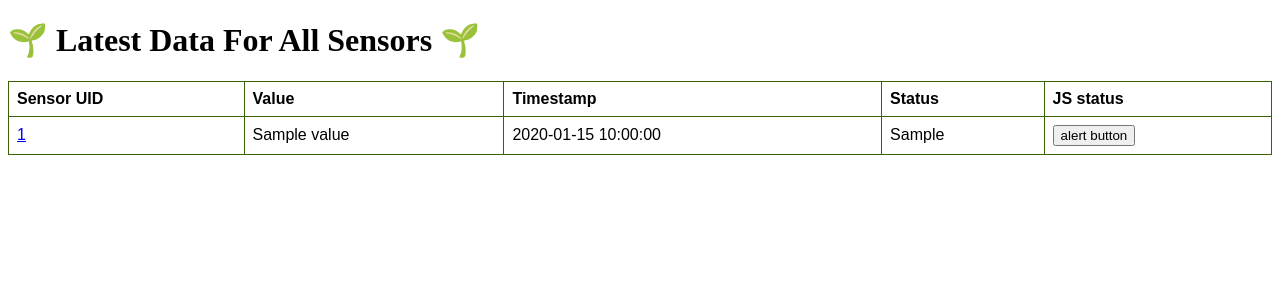
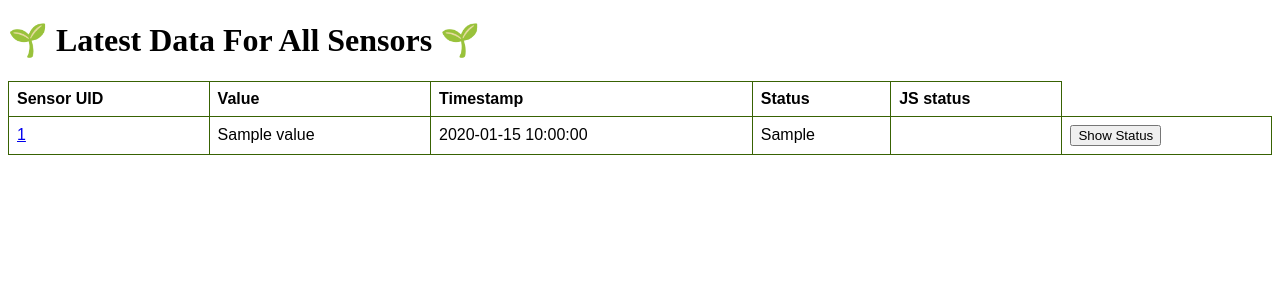
Before and after one commit to israel-at-aritsugi-lab/iot-webpage, a Flask app: template templates/index.html in a window 1280 px wide. Shown: the top 300 px of the page. Run offline with Flask 3, Linux system fonts and the light colour scheme; the template is opened without the code that fills it: most values are stand-ins (such as "Sample title", 1, 10 or a date in 2020).

Commit message:
added js dom

```diff
--- a/database_script.py
+++ b/database_script.py
@@ -64,7 +64,7 @@
              return "insufficient data"
     """
 
-    def check_sensor_status(self, sensor_uid, max_days_no_data=2):
+    def check_sensor_status(self, sensor_uid, max_days_no_data=1.5):
         latest_data = self.get_sensor_data_by_uid(sensor_uid)
 
         if latest_data:
--- a/templates/index.html
+++ b/templates/index.html
@@ -37,24 +37,41 @@ tr:nth-child(even){
     }
 */
     function giveStatus(id,timestamp){
+        var element=document.getElementById(id+'_status');
+
         var dataTime=new Date (timestamp);
         var currentTime=new Date();
         //var timeDiff=dataTime.getDate()-currentTime.getDate();
-        var timeDiff = (dataTime - currentTime) / (1000 * 60 * 60 * 24);
-        var showStatus;
+        var timeDiff = (currentTime-dataTime) / (1000 * 60 * 60 * 24); //make sure is currentTime-dataTime to avoid negative value
+        //var showStatus;
+
+        //for testing purpose
+        console.log('Timestamp:', timestamp);
+        console.log('Data Time:', dataTime);
+        console.log('Current Time:', currentTime);
+        console.log('Time Difference (days):', timeDiff);
 
         if (timeDiff>2){
-            document.getElementById(id).innerHTML="Not Working Well !!!"
+            element.innerHTML="Not Working Well !!!";
+            //document.getElementById(id).innerHTML="Not Working Well !!!"
             //showStatus="Not Working Well !!!"
         }
         else{
-            document.getElementById(id).innerHTML="OK"
+            element.innerHTML="OK";
+            //showStatus="OK"
+            //document.getElementById(id).innerHTML="OK"
             //showStatus="OK"
         }
-        //return showStatus
+    }
+
+
+
+    function testingg(sensor_uid, timestamp) {
+        alert(`Hi from Javascript - Sensor UID: ${sensor_uid}, Timestamp: ${timestamp}`);
     }
 
 </script>
+
 </head>
 <body>
     <h1>&#127793; Latest Data For All Sensors &#127793;</h1>
@@ -72,15 +89,16 @@ tr:nth-child(even){
         <tbody>
             {% for data in all_sensor_data %}
             <tr>
-                <td><a href="/iot/all/{{data.sensor_uid}}">{{ data.sensor_uid }}</a></td>
+                <!-- <td><a href="/iot/all/{{data.sensor_uid}}" id="{{ data.sensor_uid }}_link">{{ data.sensor_uid }}</a></td> -->
+                <td><a href="/iot/all/{{data.sensor_uid}}" >{{ data.sensor_uid }}</a></td>
                 <td>{{ data.value }}</td>
                 <td>{{ data.timestamp }}</td>
                 <td>{{ sensor_status[data.sensor_uid] }}</td>
+                <td id="{{ data.sensor_uid }}_status"></td>
                 <!-- <td><button onclick="callAllert('{{data.timestamp}}')">alert button</button></td> -->
                 <!-- <td><button onclick="giveStatus('{{data.timestamp}}')">alert button</button> </td>  -->
                 <!-- <td><button onclick="giveStatus('{{data.timestamp}}')">alert button</button> </td>  -->
-                <td><button onclick="giveStatus('{{data.sensor_uid}}', '{{data.timestamp}}')">alert button</button></td>
-
+                <td><button onclick="giveStatus('{{data.sensor_uid}}', '{{data.timestamp}}')">Show Status</button></td>
             </tr>
             {% endfor %}
         </tbody>
@@ -91,23 +109,3 @@ tr:nth-child(even){
 
 </body>
 </html>
-
-<!--
-    <h2>------ Show Latest Data For Specific Sensor  ------</h2>
-    <p>Please select a sensor UID to show its data:</p>
-    <ul>
-        {% for data in all_sensor_data %}
-        <li><a href="/iot/{{data.sensor_uid}}">{{data.sensor_uid}}</a></li>
-        {% endfor %}
-    </ul>
--->
-
-
-
-<!--
-    <a href="/">Show All Data</a>
-    <p> </p>
-    {% for data in all_sensor_data %}
-        <a href="/{{ data.sensor_uid }}">Show Data for {{ data.sensor_uid }}</a><br>
-    {% endfor %}
--->
```
